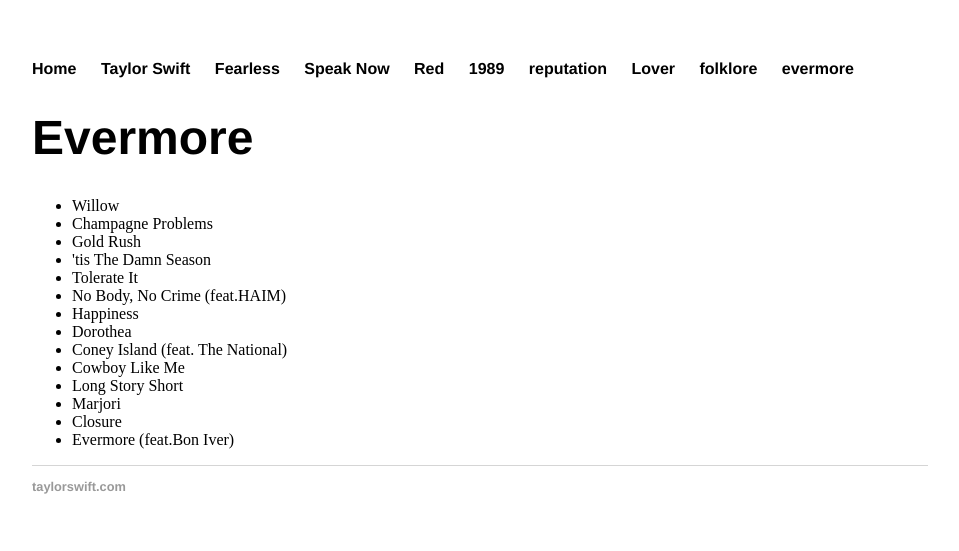
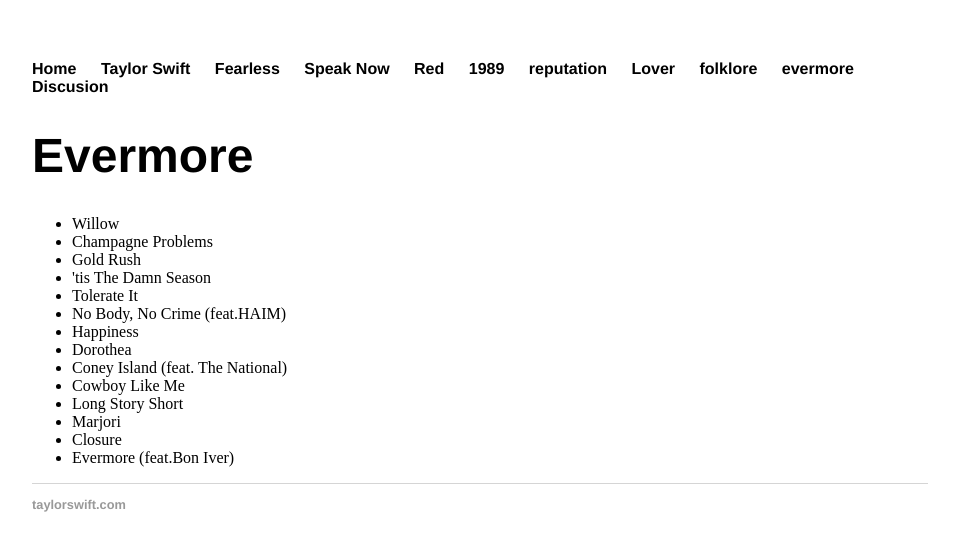
Before and after one commit to NripeshN/NripeshN.github.io, a Jekyll site: the page built from albums/evermore/index.html, in a window 1280 px wide. Shown: the top 551 px of the page, without its empty margins (160-1119 px from the left). Built offline with Jekyll 4.4.1, drawn with Linux system fonts in a browser that asks for light colours.

Commit message:
discusion

```diff
--- a/_config.yml
+++ b/_config.yml
@@ -1,2 +1,3 @@
 name: Taylor Swift
 markdown: Kramdown
+permalink: /blog/:year/:month/:day/:title
--- a/_layouts/default.html
+++ b/_layouts/default.html
@@ -17,6 +17,7 @@
                 <li><href="/albums/lover">Lover</a></li>
                 <li><href="/albums/folklore">folklore</a></li>
                 <li><href="/albums/evermore">evermore</a></li>
+                <li><href="/discusion">Discusion</a></li>
             </ul>
         </nav>
         <div class="container">
```
Also changed, not shown: discusion/index.html (added).
